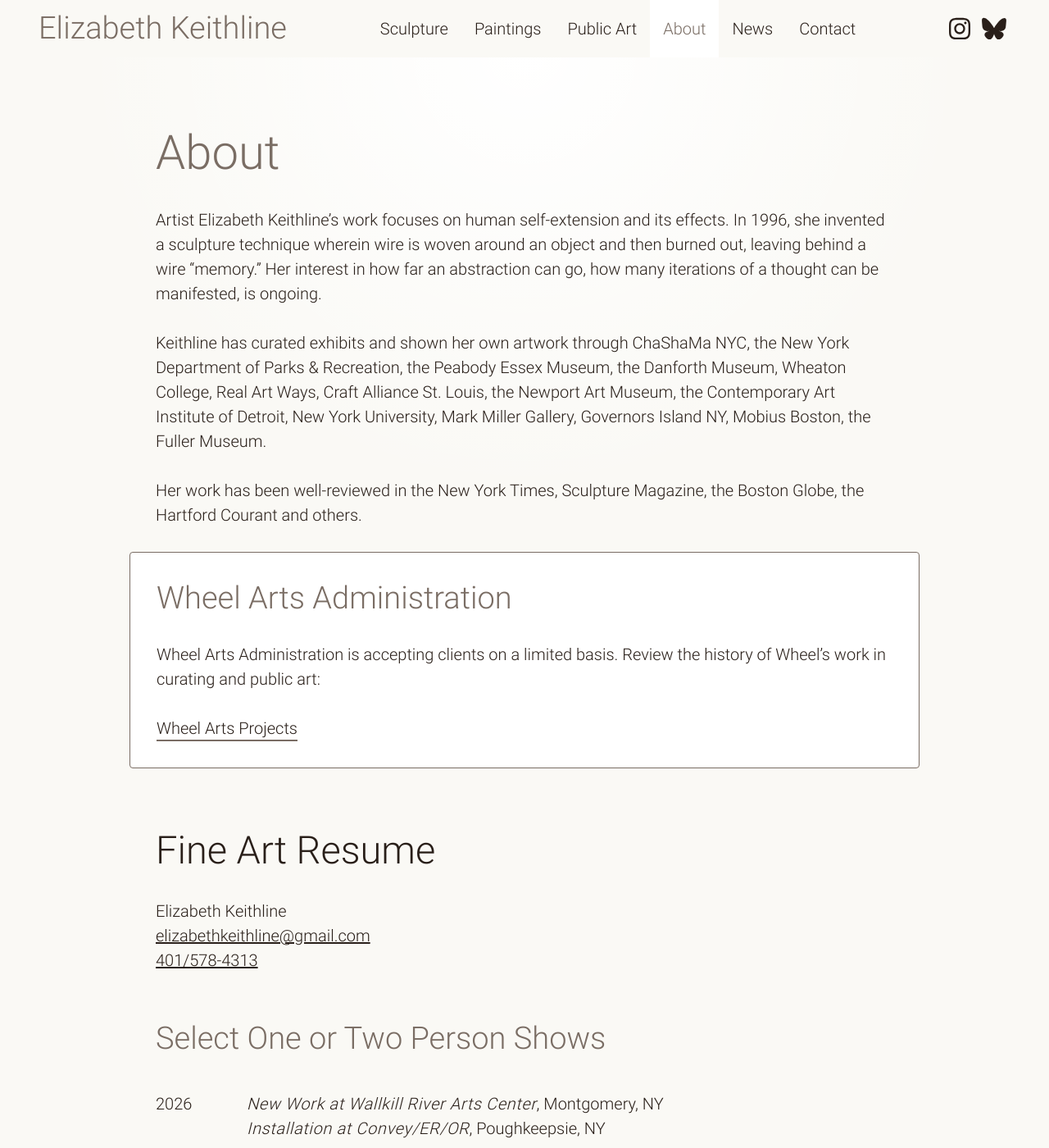
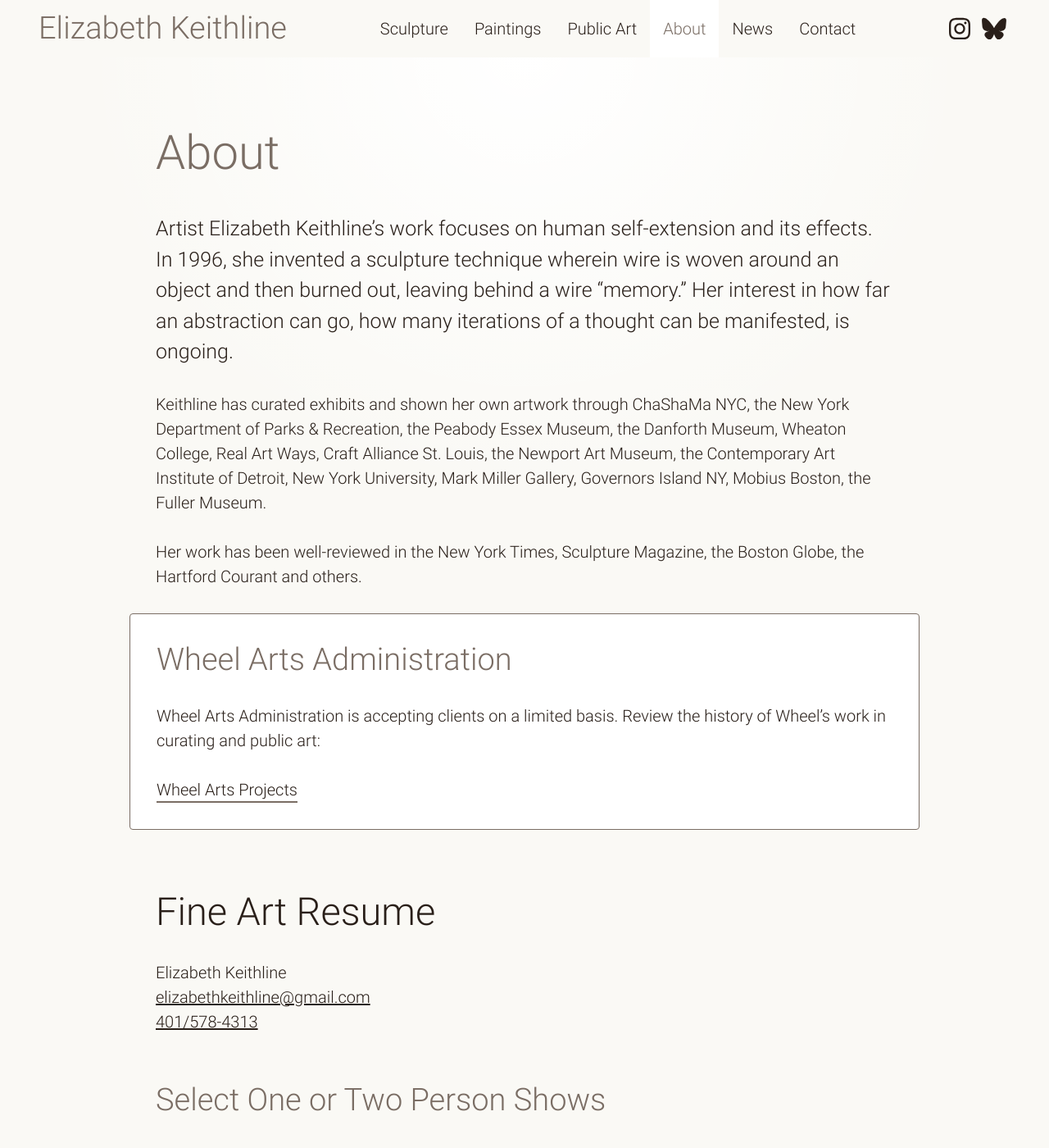
Before and after one commit to highchair/elizabethkeithline-com, a Jekyll site: the page built from about.md, in a window 1280 px wide and 1400 px high. Shown: the whole window at 82% size. Built offline with Jekyll 4.4.1, drawn with Linux system fonts in a browser that asks for light colours; some web fonts are replaced.

Commit message:
Add Sold style, correct other styles

```diff
--- a/_sass/2_settings/_colors.scss
+++ b/_sass/2_settings/_colors.scss
@@ -9,6 +9,7 @@
   gray-700: #7A6D64,
   'brand-cream': #FAF9F5,
   'brand-blue': #4893B2,
+  'brand-orange': #d74f27,
 );
 
 // Color getter
--- a/_sass/3_generic/_root.scss
+++ b/_sass/3_generic/_root.scss
@@ -21,8 +21,7 @@
 $h6-max: (20 / 16);
 
 h6,
-.h6,
-.u__lead {
+.h6 {
   --fs__min: #{$h6-min};
   --fs__max: #{$h6-max};
 }
@@ -31,7 +30,8 @@
 $h5-max: (25 / 16);
 
 h5,
-.h5 {
+.h5,
+.u__lead {
   --fs__min: #{$h5-min};
   --fs__max: #{$h5-max};
 }
--- a/_sass/4_elements/_typography.scss
+++ b/_sass/4_elements/_typography.scss
@@ -32,8 +32,7 @@
 }
 
 h6,
-.h6,
-.u__lead {
+.h6 {
   font-size: #{$h6-max * 1rem};
 }
 
--- a/_sass/8_utilities/_type-decoration.scss
+++ b/_sass/8_utilities/_type-decoration.scss
@@ -39,4 +39,10 @@
       margin-top: ($vertical-rhythm/2);
     }
   }
+
+  &__sold {
+    color: palette('brand-orange');
+    font-variation-settings: $font-custom__sans__bold;
+    margin: 0 0.75em;
+  }
 }
```
